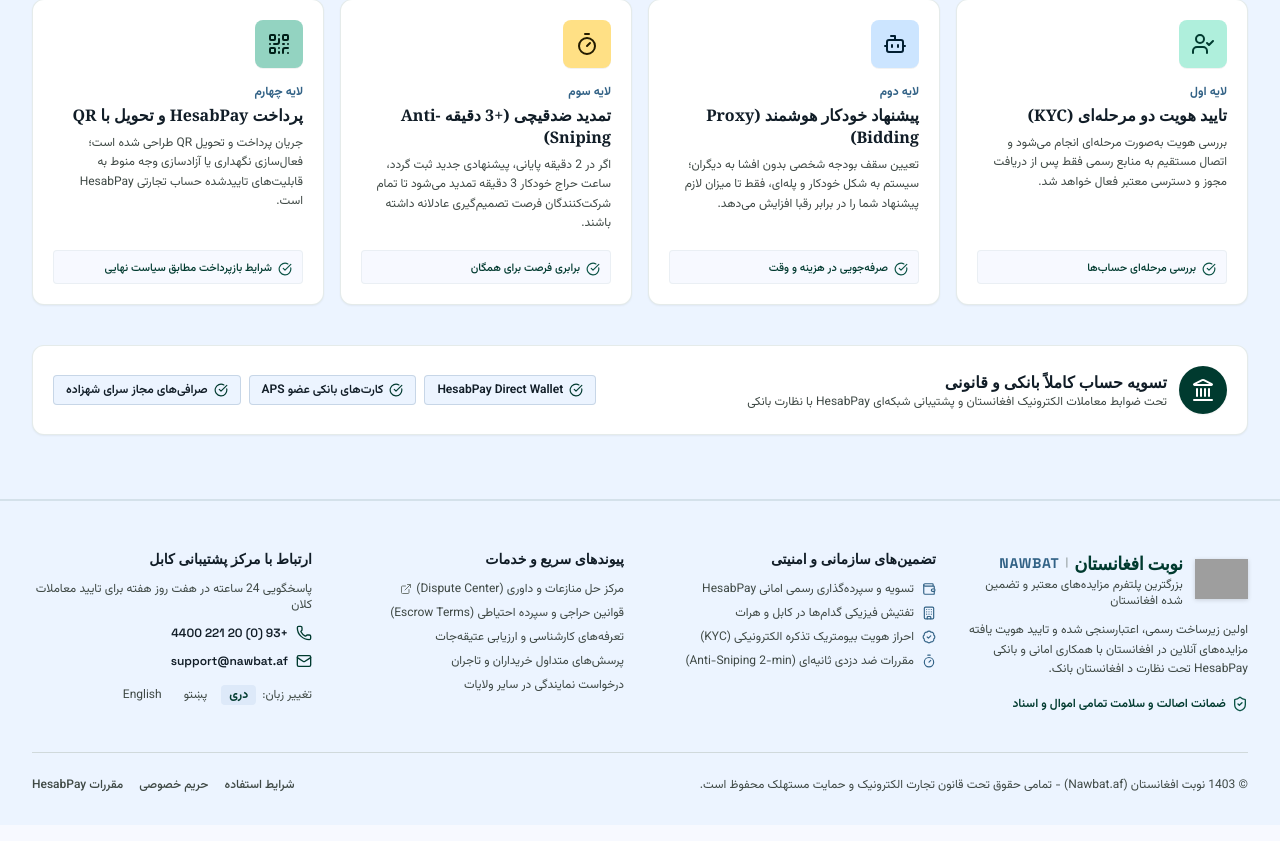
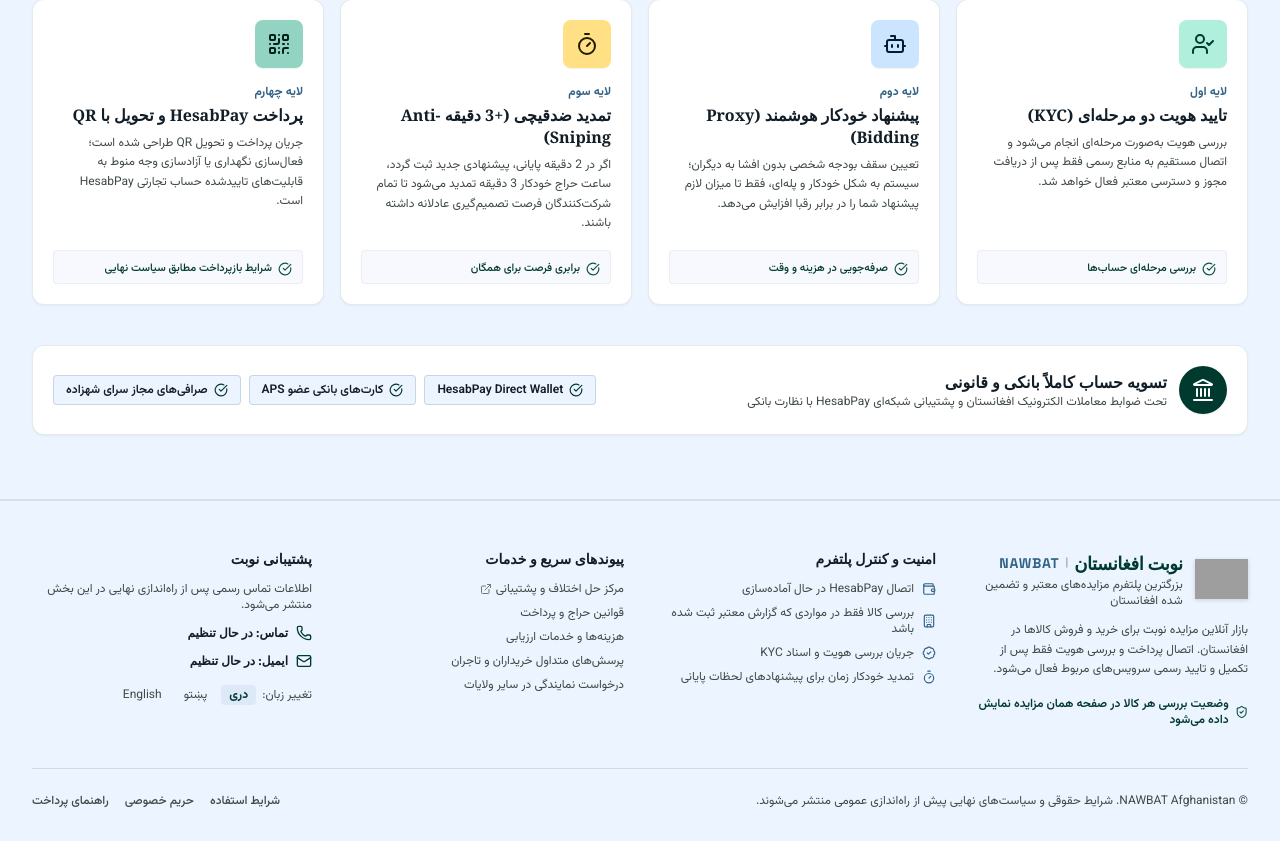
Before and after one commit to marcopolo783152-stack/NAWBAT-Auction, a React (Vite) app: page / in a window 1280 px wide. Shown: the part 4793-5634 px from the top of the page. Built offline with nearby package versions, Linux system fonts and the light colour scheme; grey boxes are pictures that could not be loaded.

Commit message:
Make Footer.tsx production-safe

```diff
--- a/src/components/Footer.tsx
+++ b/src/components/Footer.tsx
@@ -29,35 +29,35 @@
           <div className="flex flex-col gap-3">
             <Logo size="md" />
             <p className="text-xs leading-relaxed text-[#3f4945]">
-              اولین زیرساخت رسمی، اعتبارسنجی شده و تایید هویت یافته مزایده‌های آنلاین در افغانستان با همکاری امانی و بانکی HesabPay تحت نظارت د افغانستان بانک.
+              بازار آنلاین مزایده نوبت برای خرید و فروش کالاها در افغانستان. اتصال پرداخت و بررسی هویت فقط پس از تکمیل و تایید رسمی سرویس‌های مربوط فعال می‌شود.
             </p>
             <div className="flex items-center gap-1.5 text-[#003a2f] text-xs font-semibold pt-1">
               <ShieldCheck className="w-4 h-4 text-[#0b5345]" />
-              <span>ضمانت اصالت و سلامت تمامی اموال و اسناد</span>
+              <span>وضعیت بررسی هر کالا در صفحه همان مزایده نمایش داده می‌شود</span>
             </div>
           </div>
 
           {/* Column 2: Guarantees */}
           <div className="flex flex-col gap-3">
             <h3 className="font-serif text-sm font-bold text-[#111d27]">
-              تضمین‌های سازمانی و امنیتی
+              امنیت و کنترل پلتفرم
             </h3>
             <ul className="flex flex-col gap-2 text-xs">
               <li className="flex items-center gap-2">
                 <Wallet className="w-3.5 h-3.5 text-[#326286] shrink-0" />
-                <span>تسویه و سپرده‌گذاری رسمی امانی HesabPay</span>
+                <span>اتصال HesabPay در حال آماده‌سازی</span>
               </li>
               <li className="flex items-center gap-2">
                 <Building className="w-3.5 h-3.5 text-[#326286] shrink-0" />
-                <span>تفتیش فیزیکی گدام‌ها در کابل و هرات</span>
+                <span>بررسی کالا فقط در مواردی که گزارش معتبر ثبت شده باشد</span>
               </li>
               <li className="flex items-center gap-2">
                 <BadgeCheck className="w-3.5 h-3.5 text-[#326286] shrink-0" />
-                <span>احراز هویت بیومتریک تذکره الکترونیکی (KYC)</span>
+                <span>جریان بررسی هویت و اسناد KYC</span>
               </li>
               <li className="flex items-center gap-2">
                 <Timer className="w-3.5 h-3.5 text-[#326286] shrink-0" />
-                <span>مقررات ضد دزدی ثانیه‌ای (Anti-Sniping 2-min)</span>
+                <span>تمدید خودکار زمان برای پیشنهادهای لحظات پایانی</span>
               </li>
             </ul>
           </div>
@@ -70,18 +70,18 @@
             <ul className="flex flex-col gap-2 text-xs">
               <li>
                 <a href="#dispute" className="hover:text-[#003a2f] transition-colors flex items-center gap-1">
-                  <span>مرکز حل منازعات و داوری (Dispute Center)</span>
+                  <span>مرکز حل اختلاف و پشتیبانی</span>
                   <ExternalLink className="w-3 h-3 text-[#707975]" />
                 </a>
               </li>
               <li>
                 <a href="#escrow-terms" className="hover:text-[#003a2f] transition-colors">
-                  قوانین حراجی و سپرده احتیاطی (Escrow Terms)
+                  قوانین حراج و پرداخت
                 </a>
               </li>
               <li>
                 <a href="#rates" className="hover:text-[#003a2f] transition-colors">
-                  تعرفه‌های کارشناسی و ارزیابی عتیقه‌جات
+                  هزینه‌ها و خدمات ارزیابی
                 </a>
               </li>
               <li>
@@ -100,18 +100,18 @@
           {/* Column 4: Contact Support Kabul */}
           <div className="flex flex-col gap-3">
             <h3 className="font-serif text-sm font-bold text-[#111d27]">
-              ارتباط با مرکز پشتیبانی کابل
+              پشتیبانی نوبت
             </h3>
             <p className="text-xs text-[#3f4945]">
-              پاسخگویی 24 ساعته در هفت روز هفته برای تایید معاملات کلان
+              اطلاعات تماس رسمی پس از راه‌اندازی نهایی در این بخش منتشر می‌شود.
             </p>
             <div className="flex items-center gap-2 text-xs font-semibold text-[#111d27]">
               <Phone className="w-4 h-4 text-[#003a2f]" />
-              <span className="font-mono dir-ltr">+93 (0) 20 221 4400</span>
+              <span className="font-mono dir-ltr">تماس: در حال تنظیم</span>
             </div>
             <div className="flex items-center gap-2 text-xs font-semibold text-[#111d27]">
               <Mail className="w-4 h-4 text-[#003a2f]" />
-              <span className="font-mono">support@nawbat.af</span>
+              <span className="font-mono">ایمیل: در حال تنظیم</span>
             </div>
 
             <div className="mt-1 flex items-center gap-1.5 text-xs">
@@ -147,7 +147,7 @@
         {/* Legal Disclaimer & Copyright */}
         <div className="pt-6 border-t border-[#bfc9c4]/60 flex flex-col md:flex-row items-center justify-between gap-3 text-center md:text-right text-xs">
           <span>
-            © 1403 نوبت افغانستان (Nawbat.af) - تمامی حقوق تحت قانون تجارت الکترونیک و حمایت مستهلک محفوظ است.
+            © NAWBAT Afghanistan. شرایط حقوقی و سیاست‌های نهایی پیش از راه‌اندازی عمومی منتشر می‌شوند.
           </span>
           <div className="flex items-center gap-4 text-xs font-medium">
             <a href="#terms" className="hover:text-[#111d27] transition-colors">
@@ -157,7 +157,7 @@
               حریم خصوصی
             </a>
             <a href="#hesabpay-rules" className="hover:text-[#111d27] transition-colors">
-              مقررات HesabPay
+              راهنمای پرداخت
             </a>
           </div>
         </div>
```
